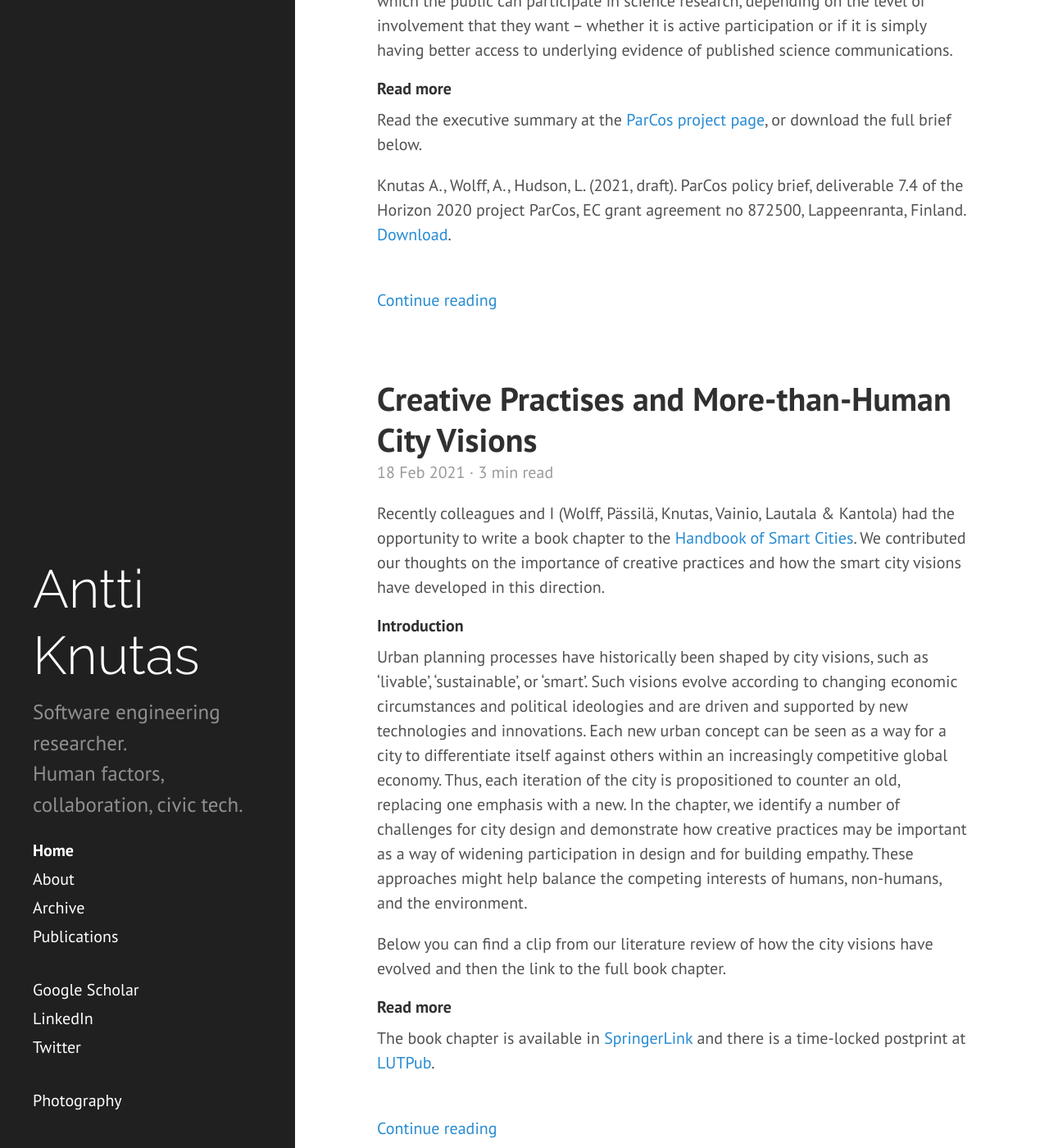
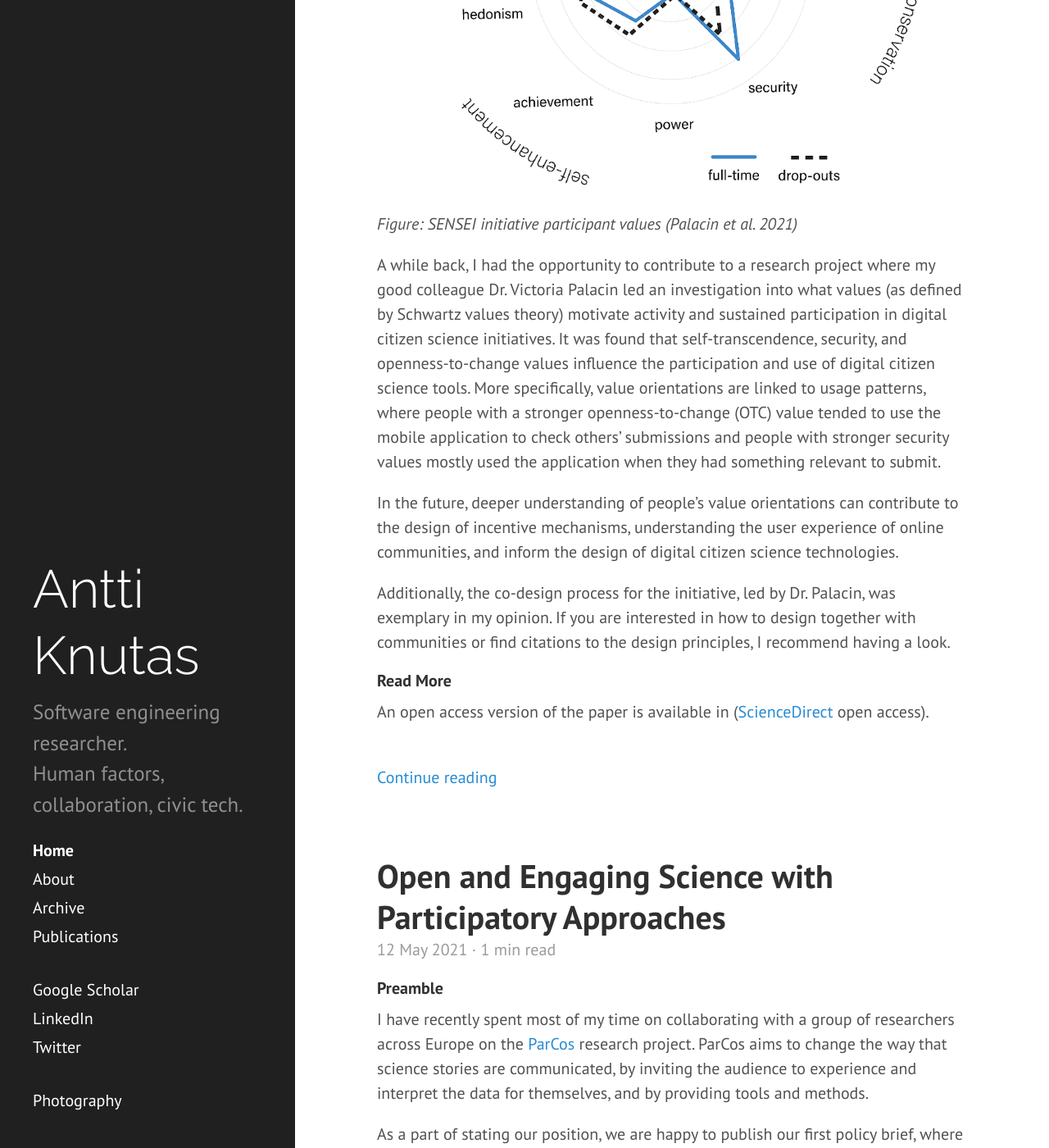
Before and after one commit to aknutas/aknutas.github.io, a Jekyll site: the page built from index.html, in a window 1280 px wide and 1400 px high, scrolled down 589 px. Shown: the whole window at 82% size. Built offline with Jekyll 4.4.1, drawn with Linux system fonts in a browser that asks for light colours; the list of posts is cut into pages by our own code; some of the changed text lies outside the part shown.

Commit message:
Publishing article from drafts
Sustained participation article

```diff
--- a/_drafts/sustained-participation-motivation-citizenscience.md
+++ b/_posts/2022-05-01-sustained-participation-motivation-citizenscience.md
@@ -8,10 +8,14 @@ tags:
 published: true
 ---
 
-![Figure: SENSEI initiative participant values](/assets/img/sustained-participation-motivation-citizenscience.png)
-*Figure: SENSEI initiative participant values*
+![Figure: SENSEI initiative participant values](/assets/img/2022-05-01-sustained-participation-motivation-citizenscience.png)
+*Figure: SENSEI initiative participant values (Palacin et al. 2021)*
 
-I recently had the opportunity to contribute to a research project where my good colleague Dr. Victoria Palacin led an investigation into what values (as defined by Schwartz values theory) motivate activity and sustained participation in digital citizen science initiatives. It was found that value orientations are linked to usage patterns, where people with a stronger openness-to-change (OTC) value tended to use the mobile application to check others’ submissions and people with stronger security values mostly used the application when they had something relevant to submit.
+A while back, I had the opportunity to contribute to a research project where my good colleague Dr. Victoria Palacin led an investigation into what values (as defined by Schwartz values theory) motivate activity and sustained participation in digital citizen science initiatives. It was found that self-transcendence, security, and openness-to-change values influence the participation and use of digital citizen science tools. More specifically, value orientations are linked to usage patterns, where people with a stronger openness-to-change (OTC) value tended to use the mobile application to check others’ submissions and people with stronger security values mostly used the application when they had something relevant to submit.
+
+In the future, deeper understanding of people's value orientations can contribute to the design of incentive mechanisms, understanding the user experience of online communities, and inform the design of digital citizen science technologies.
+
+Additionally, the co-design process for the initiative, led by Dr. Palacin, was exemplary in my opinion. If you are interested in how to design together with communities or find citations to the design principles, I recommend having a look.
 
 #### Read More
 An open access version of the paper is available in ([ScienceDirect](https://doi.org/10.1016/j.ijhcs.2021.102605) open access).
@@ -22,4 +26,4 @@ An open access version of the paper is available in ([ScienceDirect](https://doi
 Sustained participation is critical to the success of digital citizen-science initiatives, yet much of the current literature focuses on mapping people’s motives to engage without considering the extent to which participation is sustained over time. We conducted a year-long experimental study (n=85) “in the wild” to explore the effects of human-value orientations on the use of digital citizen-science tools. Participants took part in both the co-design and use of many digital citizen-science tools in Lappeenranta, Finland from 2018–2019. Our statistical analysis finds evidence of relations between value orientations, sustained participation, and the number and quality of digital interactions. Specifically, we find that value orientations are linked with different usage patterns. For instance, people with a stronger openness-to-change (OTC) value tended to use the mobile application to check others’ submissions, even when they had nothing to submit, whereas people with stronger security values mostly used the application when they had something relevant to submit. Further understanding the influence of human values in digital citizen science is a promising area for future research that could contribute to a) guide the design of incentive mechanisms, b) understand user experiences in online communities, and c) inform the design and evaluation of digital citizen-science technologies.
 
 #### Reference and authors
-Palacin, V., Ferrario, M. A., Hsieh, G., Knutas, A., Wolff, A., & Porras, J. (2021). Human Values and Digital Citizen Science Interactions. International Journal of Human-Computer Studies, 102605. ([ScienceDirect](https://doi.org/10.1016/j.ijhcs.2021.102605) open access)
+Palacin, V., Ferrario, M. A., Hsieh, G., Knutas, A., Wolff, A., & Porras, J. (2021). Human Values and Digital Citizen Science Interactions. International Journal of Human-Computer Studies, 102605. ([ScienceDirect](https://doi.org/10.1016/j.ijhcs.2021.102605) open access) \| DOI: [10.1016/j.ijhcs.2021.102605](10.1016/j.ijhcs.2021.102605)
```
Also changed, not shown: publications.md (+1 -1 lines), assets/img/2022-05-01-sustained-participation-motivation-citizenscience.png (renamed from assets/img/sustained-participation-motivation-citizenscience.png).
